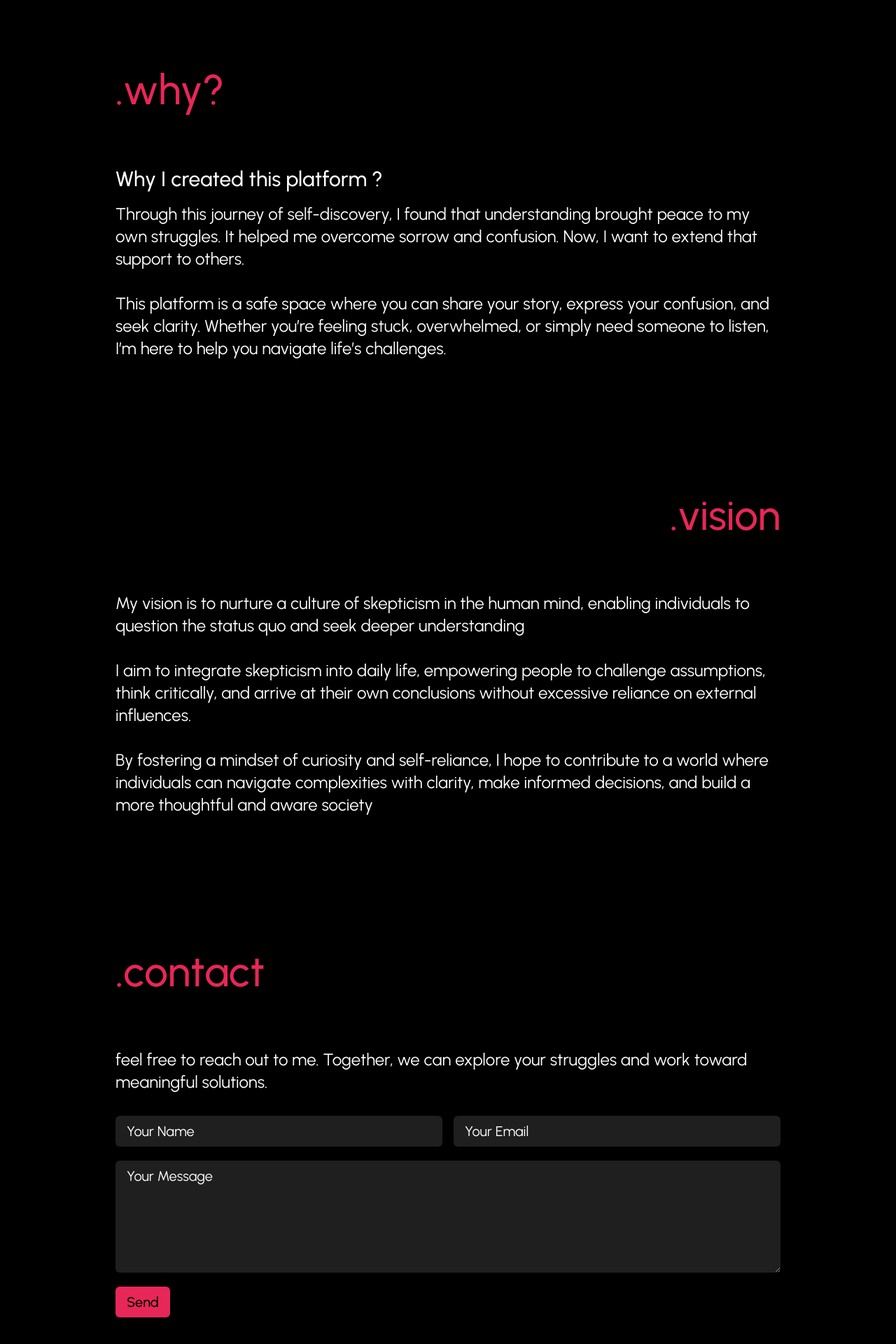
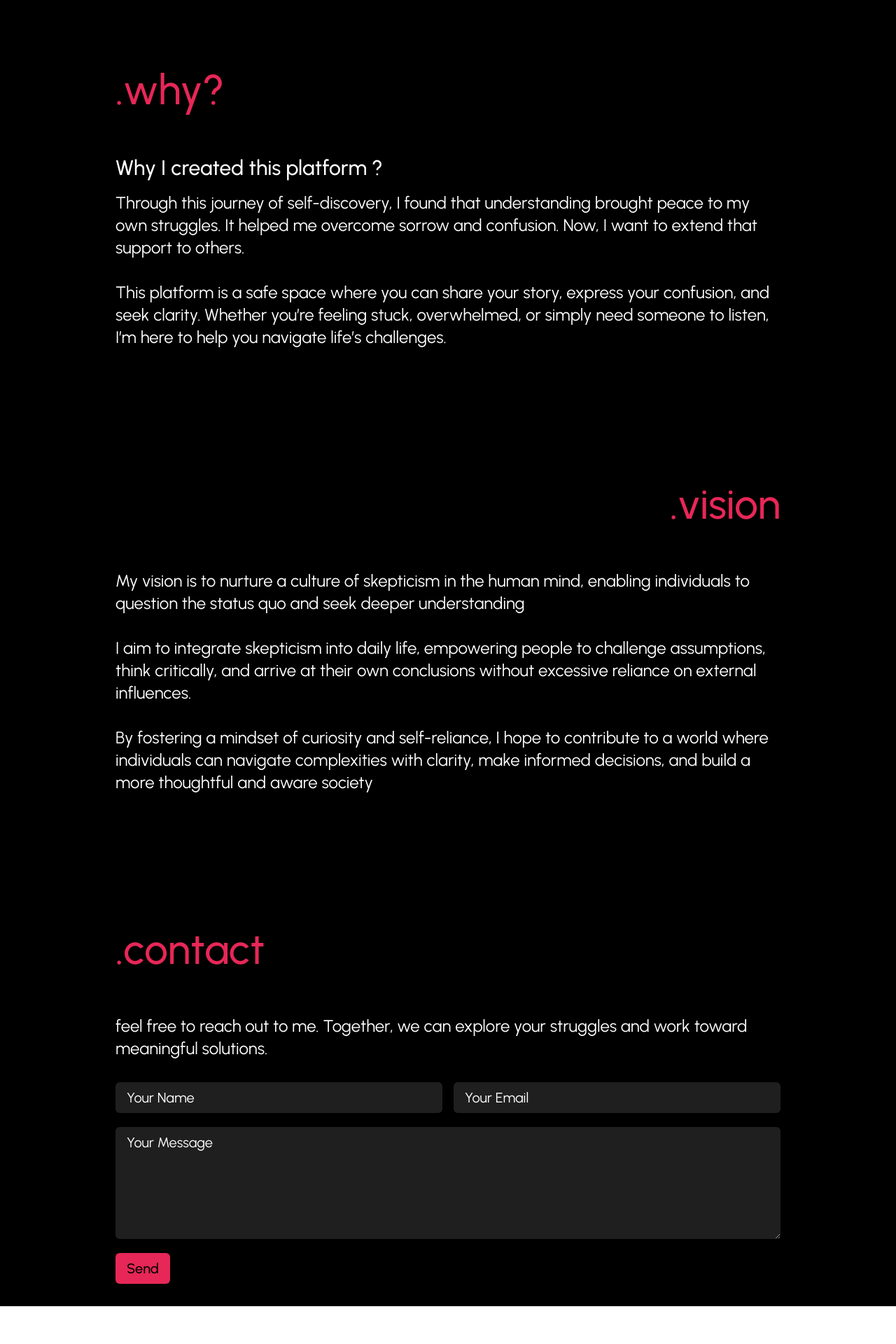
Before and after one commit to sumitdoescode/whatmind, a React (Vite) app: page / in a window 1280 px wide. Shown: the part 1398-3318 px from the top of the page at 70% size. After the commit the page ends 3264 px from the top, so only its background shows below. Built offline with nearby package versions, Linux system fonts and the light colour scheme; no server answers.

Commit message:
minor changes

```diff
--- a/src/components/pages/Contact.jsx
+++ b/src/components/pages/Contact.jsx
@@ -3,10 +3,10 @@ import { Section, SmallContainer, SectionHeading, Input, Content, BtnPrimary } f
 
 const Contact = () => {
   return (
-    <Section id="contact">
+    <Section id="contact" isLast="true">
       <SmallContainer>
         <SectionHeading className="text-left">.contact</SectionHeading>
-        <div className="mt-20">
+        <div>
           <Content>feel free to reach out to me. Together, we can explore your struggles and work toward meaningful solutions.</Content>
 
           <form action={import.meta.env.VITE_FORM_URL} method={import.meta.env.VITE_FORM_URL_METHOD} className="flex flex-col gap-5 mt-8">
--- a/src/components/pages/Vision.jsx
+++ b/src/components/pages/Vision.jsx
@@ -6,7 +6,7 @@ const Vision = () => {
     <Section id="vision">
       <SmallContainer>
         <SectionHeading className="text-right">.vision</SectionHeading>
-        <div className="mt-20">
+        <div>
           <Content>My vision is to nurture a culture of skepticism in the human mind, enabling individuals to question the status quo and seek deeper understanding</Content>
 
           <Content className="content mt-8">
--- a/src/components/pages/Why.jsx
+++ b/src/components/pages/Why.jsx
@@ -6,7 +6,7 @@ const Why = () => {
     <Section id="why">
       <SmallContainer>
         <SectionHeading className="text-left">.why?</SectionHeading>
-        <div className="mt-20">
+        <div>
           <ContentHeading>Why I created this platform ?</ContentHeading>
           <Content className="mt-4">
             Through this journey of self-discovery, I found that understanding brought peace to my own struggles. It helped me overcome sorrow and confusion. Now, I want to extend that support to
--- a/src/components/ui/Navbar.jsx
+++ b/src/components/ui/Navbar.jsx
@@ -32,7 +32,7 @@ const Navbar = ({ className }) => {
 
       {/* toggle button here */}
       <button className="text-white lg:hidden items-center space-x-2 focus:outline-none focus:ring-2 focus:ring-white z-20 " onClick={() => setIsOpen(!isOpen)} aria-label="Toggle Menu">
-        <svg className="w-12 h-12" xmlns="http://www.w3.org/2000/svg" fill="none" viewBox="0 0 24 24" stroke="currentColor">
+        <svg className="w-8 h-8" xmlns="http://www.w3.org/2000/svg" fill="none" viewBox="0 0 24 24" stroke="currentColor">
           {isOpen ? (
             <path strokeLinecap="round" strokeLinejoin="round" strokeWidth="2" d="M6 18L18 6M6 6l12 12" />
           ) : (
--- a/src/components/ui/Section.jsx
+++ b/src/components/ui/Section.jsx
@@ -1,8 +1,9 @@
 import React, { Children } from "react";
 
-const Section = ({ id, children, className }) => {
+const Section = ({ id, children, className, isLast }) => {
+  // if (isLast ==="true")
   return (
-    <section id={id} className={`bg-dark pb-24 lg:pb-48 ${className} relative`}>
+    <section id={id} className={`bg-dark relative ${isLast === "true" ? "pb-4 lg:pb-8" : "pb-24 lg:pb-48"} ${className}`}>
       {children}
     </section>
   );
--- a/src/components/ui/SectionHeading.jsx
+++ b/src/components/ui/SectionHeading.jsx
@@ -1,7 +1,7 @@
 import React from "react";
 
 const SectionHeading = ({ children, className }) => {
-  return <h1 className={`lowercase mb-8 lg:mb-16 text-5xl md:text-6xl font-medium text-primary ${className}`}>{children}</h1>;
+  return <h1 className={`lowercase mb-10 lg:mb-16 text-5xl md:text-6xl font-medium text-primary ${className}`}>{children}</h1>;
 };
 
 export default SectionHeading;
```
